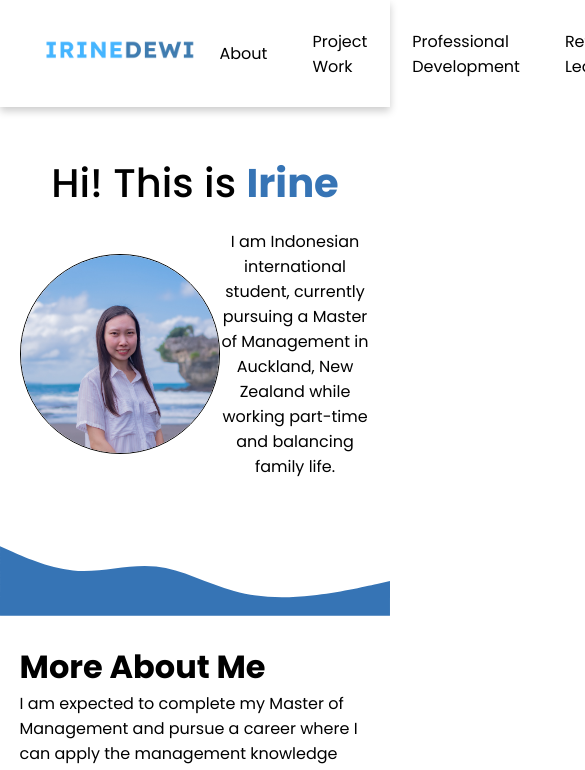
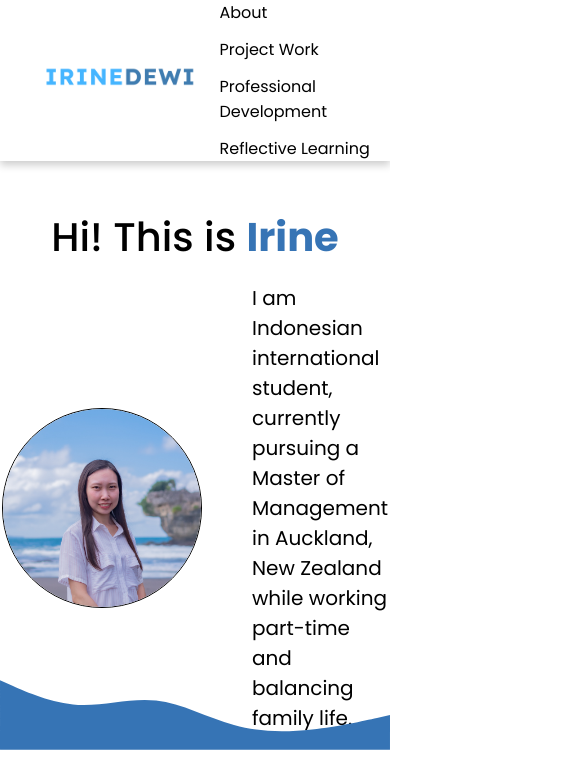
Before and after one commit to irine88/eportfolio, a plain HTML site: page index.html in a window 390 px wide. Shown: the top 770 px of the page, 585 px wide, since content can reach past the window. Drawn offline with Linux system fonts and the light colour scheme.

Commit message:
update page 13.13

```diff
--- a/index.css
+++ b/index.css
@@ -53,11 +53,23 @@
 .navbar-box .menu li a:hover {
     color: #3674b5;
 }
+
+@media (max-width: 768px) {
+    .navbar-box .menu {
+        flex-direction: column;
+        align-items: flex-start;
+        gap: 12px;
+        width: 100%;
+    }
+}
+
 /* Navbar */
 
 /* greeting */
 .greeting {
-    margin-block: 50px;
+    /* margin-block: 50px;    */
+    margin-top: 50px;
+    margin-bottom: -70px;
 }
 
 .greetingbox {
@@ -72,6 +84,7 @@
     flex-direction: row;
     align-items: center;
     justify-content: center;
+    font-size: 20px;
 }
 
 .greetingbox img {
@@ -94,7 +107,8 @@
 
 .greetingbox p {
     width: 50%;
-    text-align: center;
+    text-align: left;
+    margin-left: 50px;
 }
 
 @media (max-width: 768px) {
```
